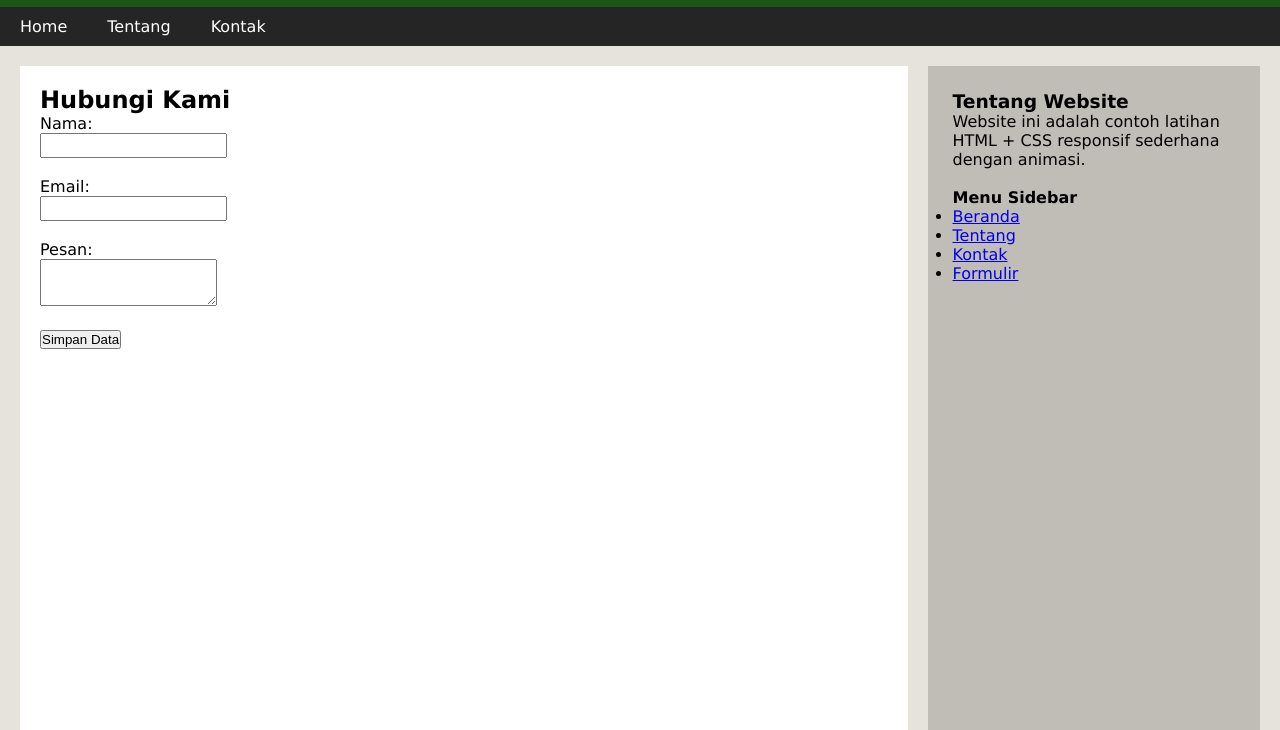
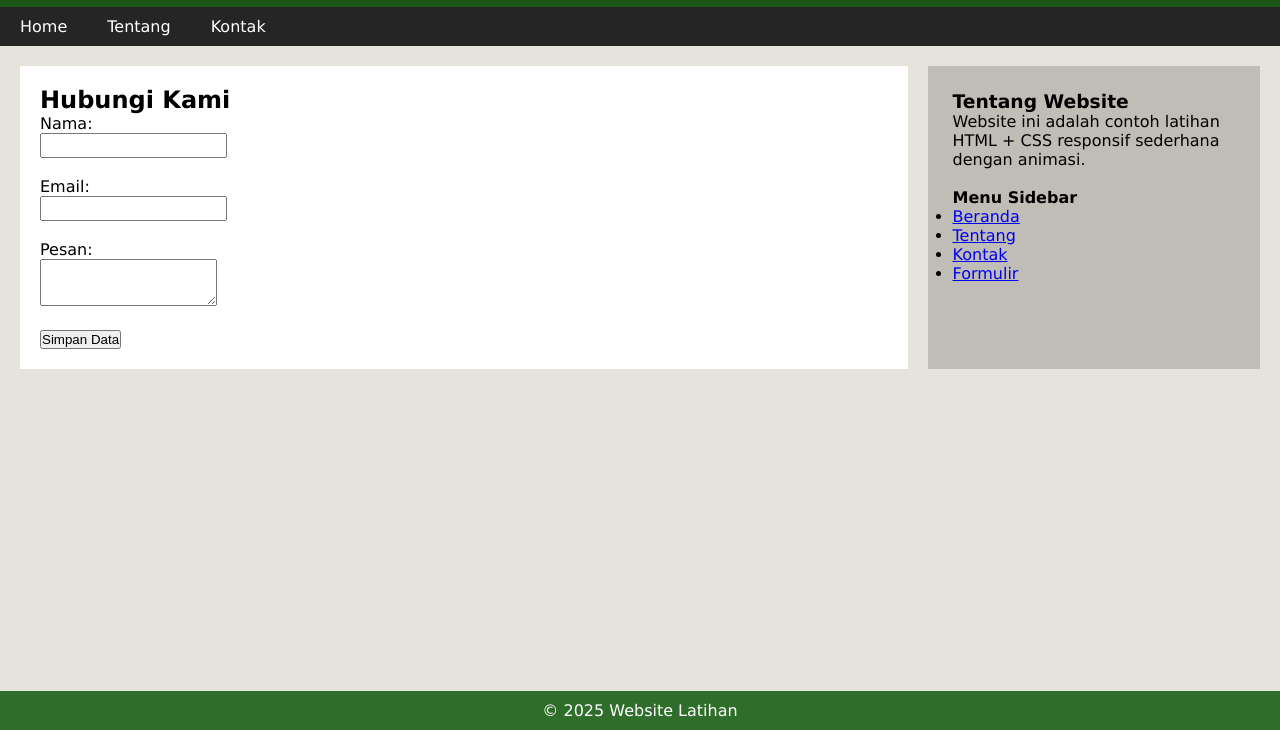
Before and after one commit to liandysanjaya/li_andy_webdes, a plain HTML site: page kontak.html in a window 1280 px wide. Shown: the part 70-800 px from the top of the page. Drawn offline with Linux system fonts and the light colour scheme.

Commit message:
footergn

```diff
--- a/style.css
+++ b/style.css
@@ -22,17 +22,12 @@ header {
     text-align: center;
     color: white;
     padding: 10px 1px;
+    width: 100%;
 }
 
 .container {
     display: flex;
     margin: 20px;
-}
-
-.content, .sidebar{
-    display: flex;
-    flex-direction: column;
-    min-height: 100vh;
 }
 
 .content {
@@ -79,6 +74,9 @@ footer {
     color: white;
     margin-top: auto;
     text-align: center;
+    position: absolute;
+    bottom: 0;
+    width: 100%;
 }
 
 table {
```
